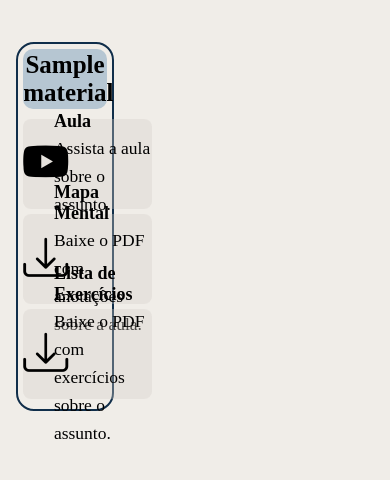
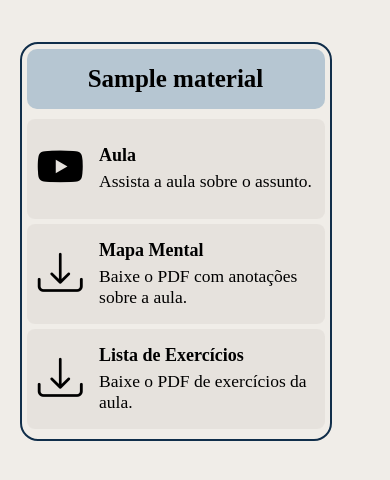
Before and after one commit to KauaVDSB/DouglasBlog, a Flask app: page /materiais/turmas/1/ in a window 390 px wide. Shown: the part 225-705 px from the top of the page. Run offline with Flask 3, Linux system fonts and the light colour scheme; tables that the repository leaves empty hold one stand-in row (values such as "Sample post"); some libraries are stand-ins or nearby versions; some web fonts are replaced.

Commit message:
Criado carrossel e responsividade em lista-materiais. Vou aprimorar o carrossel.

```diff
--- a/douglasBlog/static/css/materiais/lista-materiais.css
+++ b/douglasBlog/static/css/materiais/lista-materiais.css
@@ -65,11 +65,13 @@ main {
 .conteudo-container {
     /* background-color: bisque; */
     display: grid;
+    grid-template-columns: 100%;
     grid-template-rows: repeat(3, 1fr);
     gap: 5px;
 
     margin-top: 10px;
     padding-bottom: 5px;
+
 }
 .conteudo-container > .aula, .conteudo-container > .mapa-mental, .conteudo-container > .lista-exercicios {
     background-color: #d1cdc756;
@@ -80,11 +82,11 @@ main {
     color: #000;
     text-decoration: none;
     display: flex;
-    height: 90px;
+    height: 100px;
     align-items: center;
+    margin: 0 5px;
 }
 .aula a i, .mapa-mental a i, .lista-exercicios a i {
-    /* background-color: yellow; */
     flex: 20%;
     min-width: 20%;
     max-width: 20%;
@@ -93,9 +95,9 @@ main {
     align-content: center;
     text-align: center;
     font-size: 1.8em;
-    margin-right: 5px;
+    margin-right: 10px;
 }
-.aula a div .mapa-mental a div, .lista-exercicios a div{
+.aula a div, .mapa-mental a div, .lista-exercicios a div{
     flex: 80%;
 }
 .aula a h3, .mapa-mental a h3, .lista-exercicios a h3 {
@@ -103,6 +105,27 @@ main {
     font-size: 18px;
 }
 
-.aula a span, .mapa-mental a span, .lista-exercicios a span {
+.aula a div p, .mapa-mental a div p, .lista-exercicios a div p {
     font-size: 0.7em;
+    overflow-wrap: normal;
+    white-space: normal;
+    margin: 5px 0 0 0;
 }
+
+
+/* Telas menores que 768px */
+@media (max-width: 768px) {
+    .material-container {
+        overflow-x: scroll;
+        white-space: nowrap;
+        display: block;
+        justify-content: space-evenly;
+    }
+
+    .material-div {
+        display: inline-block;
+        width: 80%;
+        margin: 0 5%;
+    }
+
+}
--- a/douglasBlog/static/js/materiais/lista-materiais.js
+++ b/douglasBlog/static/js/materiais/lista-materiais.js
@@ -16,7 +16,7 @@ function construirAula(material_aula, conteudo_container){
     link_aula.innerHTML =
     `<i class="bi bi-youtube"></i>
     <div>
-        <h3>Aula</h3> <span>Assista a aula sobre o assunto.</span>
+        <h3>Aula</h3> <p>Assista a aula sobre o assunto.</p>
     </div>`;
     container_aula.appendChild(link_aula);
 
@@ -36,7 +36,7 @@ function construirMapa(material_mapa_mental, conteudo_container, material_titulo
     `<i class="bi bi-download"></i>
     <div>
         <h3>Mapa Mental</h3>
-        <span> Baixe o PDF com anotações sobre a aula. </span>
+        <p> Baixe o PDF com anotações sobre a aula. </p>
     </div>`;
 
     container_mapa_mental.appendChild(download_mapa_mental);
@@ -57,7 +57,7 @@ function construirLista(material_lista_exercicios, conteudo_container){
     `<i class="bi bi-download"></i>
     <div>
         <h3>Lista de Exercícios</h3>
-        <span> Baixe o PDF com exercícios sobre o assunto. </span>
+        <p> Baixe o PDF de exercícios da aula. </p>
     </div>`;
 
     container_lista_exercicios.appendChild(download_lista_exercicios);
--- a/douglasBlog/templates/view/materiais/materiais.html
+++ b/douglasBlog/templates/view/materiais/materiais.html
@@ -1,7 +1,6 @@
 {% extends 'base/html.html' %}
 
 {% block link %}
-<!-- <link href="https://cdn.jsdelivr.net/npm/bootstrap@5.3.3/dist/css/bootstrap.min.css" rel="stylesheet" integrity="sha384-QWTKZyjpPEjISv5WaRU9OFeRpok6YctnYmDr5pNlyT2bRjXh0JMhjY6hW+ALEwIH" crossorigin="anonymous"> -->
 <link rel="stylesheet" href="https://cdn.jsdelivr.net/npm/bootstrap-icons@1.11.3/font/bootstrap-icons.min.css">
 <link rel="stylesheet" href="{{ url_for('static', filename='css/materiais/lista-materiais.css') }}">
 <script src="{{ url_for('static', filename='js/materiais/pg-materiais.js') }}"></script>
@@ -34,5 +33,4 @@
 
 
 <script src="{{ url_for('static', filename='js/materiais/lista-materiais.js') }}"></script>
-<!-- <script src="https://cdn.jsdelivr.net/npm/bootstrap@5.3.3/dist/js/bootstrap.bundle.min.js" integrity="sha384-YvpcrYf0tY3lHB60NNkmXc5s9fDVZLESaAA55NDzOxhy9GkcIdslK1eN7N6jIeHz" crossorigin="anonymous"></script> -->
 {% endblock %}
```
